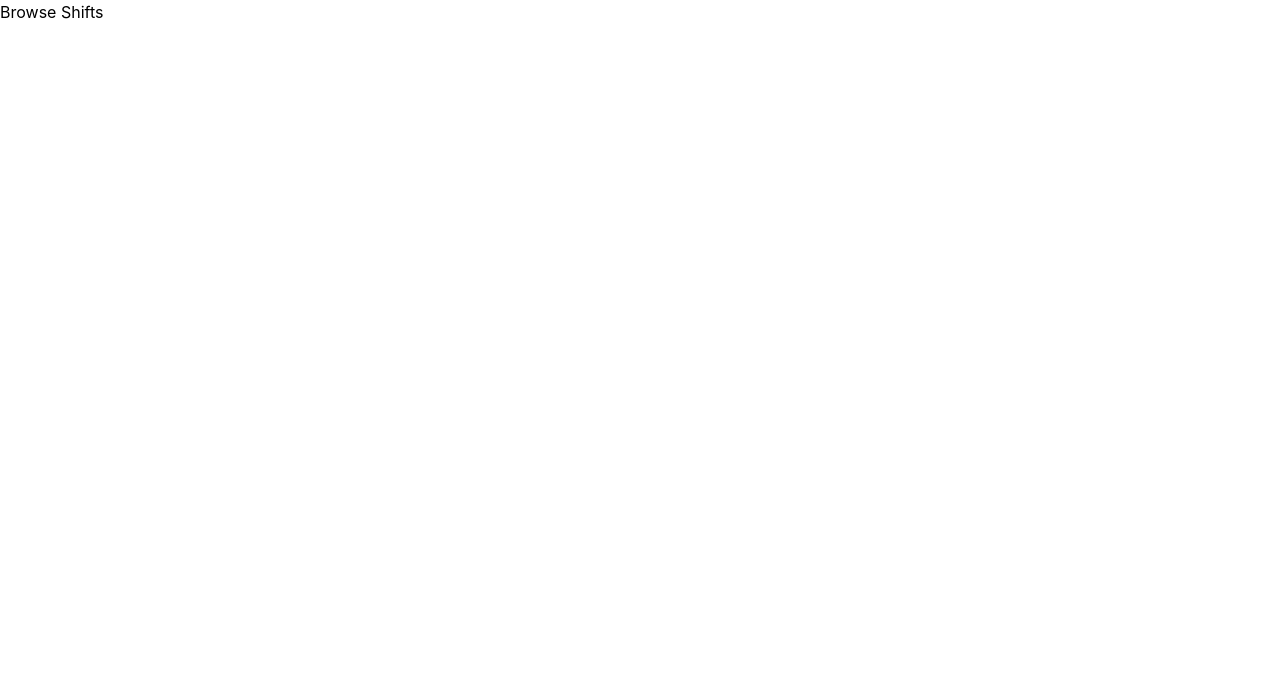
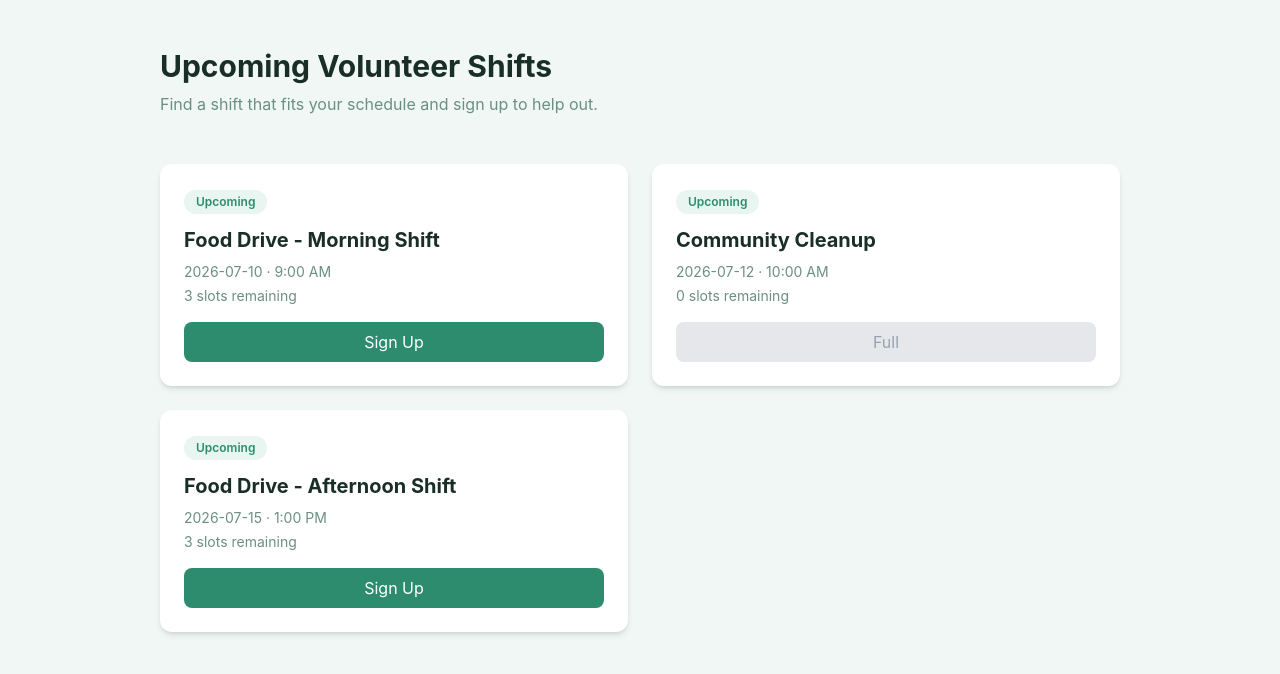
Before and after one commit to whaleism/volunteer-signup-app, a React (Vite) app: page / in a window 1280 px wide. Shown: the top 674 px of the page. Built offline with nearby package versions, Linux system fonts and the light colour scheme.

Commit message:
Added: ProtectedRoute to myShifts and AdminRoute to anything Admin related, made fake data for BrowseShifts content, along with tailwind css, and made EmptyState component to hold empty message.

```diff
--- a/package.json
+++ b/package.json
@@ -11,6 +11,7 @@
   },
   "dependencies": {
     "@tailwindcss/vite": "^4.3.1",
+    "lucide-react": "^1.20.0",
     "react": "^19.2.6",
     "react-dom": "^19.2.6",
     "react-router-dom": "^7.17.0",
--- a/src/App.jsx
+++ b/src/App.jsx
@@ -7,6 +7,8 @@ import AdminDashboard from "./pages/admin/AdminDashboard.jsx";
 import CreateShift from "./pages/admin/CreateShift.jsx";
 import ShiftDetail from "./pages/admin/ShiftDetail.jsx";
 import { AuthProvider } from "./context/AuthContext.jsx";
+import ProtectedRoute from "./components/ProtectedRoute.jsx";
+import AdminRoute from "./components/AdminRoute.jsx";
 
 export default function App() {
   return (
@@ -16,10 +18,38 @@ export default function App() {
           <Route path="/" element={<BrowseShifts />} />
           <Route path="/login" element={<Login />} />
           <Route path="/signup" element={<Signup />} />
-          <Route path="/my-shifts" element={<MyShifts />} />
-          <Route path="/admin" element={<AdminDashboard />} />
-          <Route path="/admin/shifts/new" element={<CreateShift />} />
-          <Route path="/admin/shifts/:id" element={<ShiftDetail />} />
+          <Route
+            path="/my-shifts"
+            element={
+              <ProtectedRoute>
+                <MyShifts />
+              </ProtectedRoute>
+            }
+          />
+          <Route
+            path="/admin"
+            element={
+              <AdminRoute>
+                <AdminDashboard />
+              </AdminRoute>
+            }
+          />
+          <Route
+            path="/admin/shifts/new"
+            element={
+              <AdminRoute>
+                <CreateShift />
+              </AdminRoute>
+            }
+          />
+          <Route
+            path="/admin/shifts/:id"
+            element={
+              <AdminRoute>
+                <ShiftDetail />
+              </AdminRoute>
+            }
+          />
         </Routes>
       </BrowserRouter>
     </AuthProvider>
--- /dev/null
+++ b/src/components/EmptyState.jsx
@@ -0,0 +1,15 @@
+import { CalendarX } from "lucide-react";
+
+export default function EmptyState() {
+  return (
+    <div className="max-w-5xl mx-auto px-8 py-16 text-center">
+      <CalendarX className="w-12 h-12 text-[#6b8f84] mx-auto mb-4" />
+      <h2 className="text-xl font-bold text-[#1a2e28] mb-2">
+        No upcoming shifts right now
+      </h2>
+      <p className="text-[#6b8f84]">
+        Check back soon - new opportunities are posted regularly.
+      </p>
+    </div>
+  );
+}
--- a/src/pages/public/BrowseShifts.jsx
+++ b/src/pages/public/BrowseShifts.jsx
@@ -1,3 +1,79 @@
+import EmptyState from "../../components/EmptyState";
+
+const fakeShifts = [
+  {
+    id: 1,
+    title: "Food Drive - Morning Shift",
+    date: "2026-07-10",
+    time: "9:00 AM",
+    slots_available: 5,
+    slots_taken: 2,
+  },
+  {
+    id: 2,
+    title: "Community Cleanup",
+    date: "2026-07-12",
+    time: "10:00 AM",
+    slots_available: 3,
+    slots_taken: 3,
+  },
+  {
+    id: 3,
+    title: "Food Drive - Afternoon Shift",
+    date: "2026-07-15",
+    time: "1:00 PM",
+    slots_available: 4,
+    slots_taken: 1,
+  },
+];
+
 export default function BrowseShifts() {
-  return <h1>Browse Shifts</h1>;
+  return (
+    <div className="bg-[#f0f7f4] min-h-screen">
+      <div className="max-w-5xl mx-auto px-8 pt-12 pb-4">
+        <h1 className="text-3xl font-bold text-[#1a2e28] mb-2">
+          Upcoming Volunteer Shifts
+        </h1>
+        <p className="text-[#6b8f84]">
+          Find a shift that fits your schedule and sign up to help out.
+        </p>
+      </div>
+      {fakeShifts.length === 0 ? (
+        <EmptyState />
+      ) : (
+        <div className="grid grid-cols-1 md:grid-cols-2 gap-6 p-8 max-w-5xl mx-auto">
+          {fakeShifts.map((shift) => {
+            const remaining = shift.slots_available - shift.slots_taken;
+
+            return (
+              <div key={shift.id} className="bg-white rounded-xl shadow-md p-6">
+                <span className="inline-block bg-[#e8f5f0] text-[#2d8c6e] text-xs font-semibold px-3 py-1 rounded-full mb-3">
+                  Upcoming
+                </span>
+                <h2 className="text-xl font-bold text-[#1a2e28] mb-2">
+                  {shift.title}
+                </h2>
+                <p className="text-sm text-[#6b8f84] mb-1">
+                  {shift.date} · {shift.time}
+                </p>
+                <p className="text-sm text-[#6b8f84] mb-4">
+                  {remaining} slots remaining
+                </p>
+                <button
+                  disabled={remaining === 0}
+                  className={
+                    remaining === 0
+                      ? "bg-gray-200 text-gray-400 px-4 py-2 rounded-lg cursor-not-allowed w-full"
+                      : "bg-[#2d8c6e] text-white px-4 py-2 rounded-lg hover:bg-[#256f58] transition w-full"
+                  }
+                >
+                  {remaining === 0 ? "Full" : "Sign Up"}
+                </button>
+              </div>
+            );
+          })}
+        </div>
+      )}
+    </div>
+  );
 }
```
Also changed, not shown: 1 other file (tests, documents, lock files or other folders).
